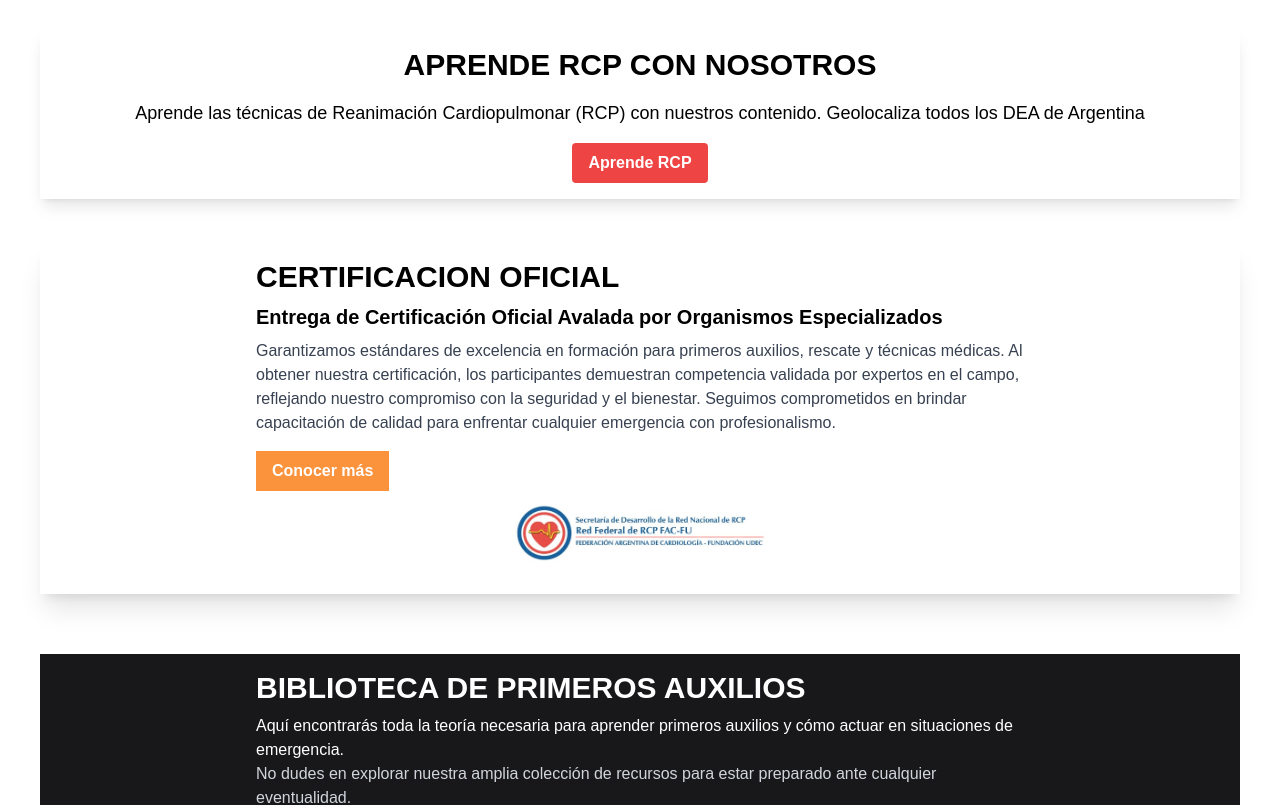
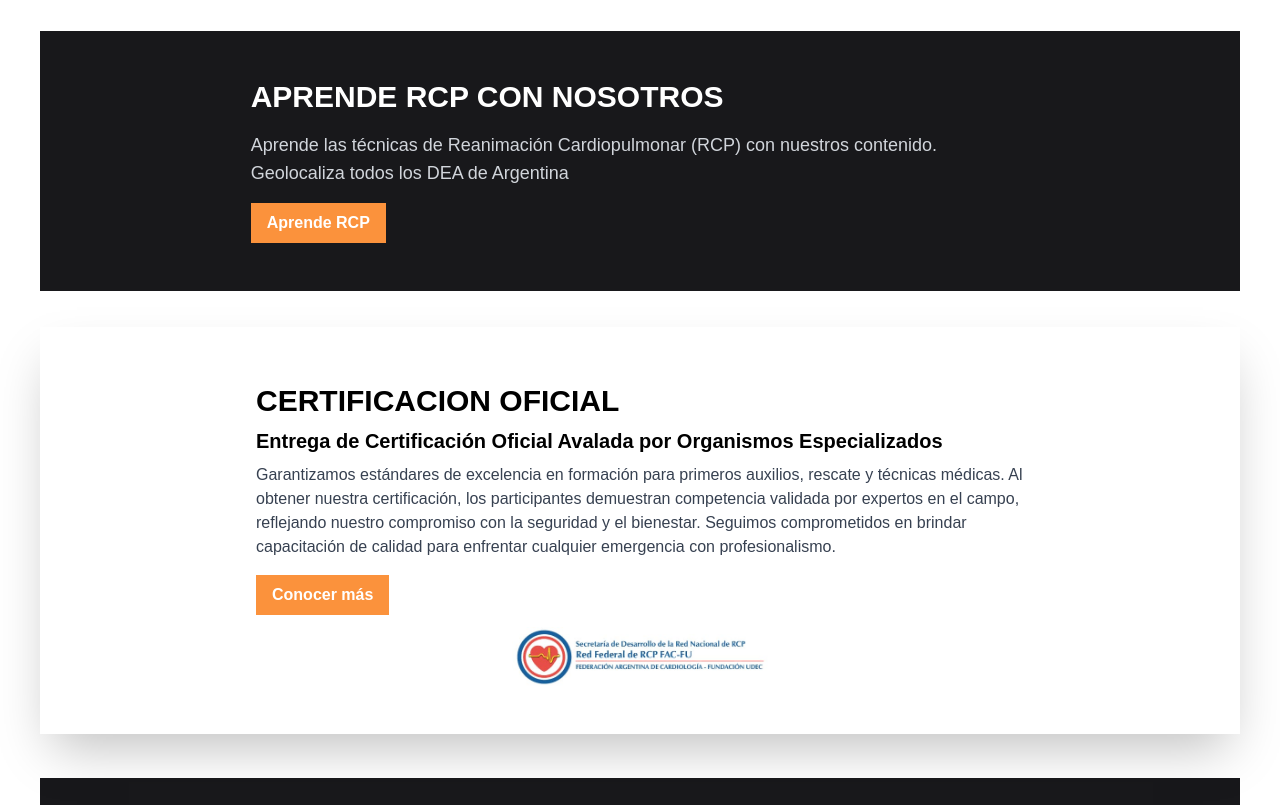
Before and after one commit to julianperuzzi/G-RCP-ARGENTINA, a React (Vite) app: page /#/ in a window 1280 px wide. Shown: the part 1220-2025 px from the top of the page. Built offline with nearby package versions, Linux system fonts and the light colour scheme.

Commit message:
cambio de color main

```diff
--- a/src/components/Certificacion.jsx
+++ b/src/components/Certificacion.jsx
@@ -5,10 +5,10 @@ import { Link } from 'react-router-dom';
 
 export const Certificacion = () => {
   return (
-    <section className="flex justify-center items-center shadow-xl mb-4">
-      <div className="sm:flex lg:w-2/3 justify-right  items-center mb-4">
+    <section className="flex justify-center items-center shadow-2xl ">
+      <div className="sm:flex lg:w-2/3 justify-right  items-center my-8">
         <div className="p-4">
-          <h2 className="text-3xl font-bold mb-2">CERTIFICACION OFICIAL</h2>
+          <h2 className="text-3xl font-bold my-2">CERTIFICACION OFICIAL</h2>
           <h3 className="text-xl font-bold mb-2">Entrega de Certificación Oficial Avalada por Organismos Especializados</h3>
           <p className="text-gray-700 mb-2">Garantizamos estándares de excelencia en formación para primeros auxilios, rescate y técnicas médicas. Al obtener nuestra certificación, los participantes demuestran competencia validada por expertos en el campo, reflejando nuestro compromiso con la seguridad y el bienestar. Seguimos comprometidos en brindar capacitación de calidad para enfrentar cualquier emergencia con profesionalismo.</p>
           <Link to="/Certificacion" className="mt-2 inline-block bg-orange-400 hover:bg-black text-white font-bold py-2 px-4">Conocer más</Link>
--- a/src/components/Teoria.jsx
+++ b/src/components/Teoria.jsx
@@ -4,8 +4,8 @@ import { Link } from 'react-router-dom';
 
 export const Teoria = () => {
   return (
-    <section className="flex justify-center items-center bg-zinc-900 ">
-      <div className="sm:flex lg:w-2/3 justify-right items-center mb-4">
+    <section className="flex justify-center items-center bg-zinc-900">
+      <div className="sm:flex lg:w-2/3 justify-right items-center my-8 ">
         <div className="p-4">
           <h2 className="text-3xl font-bold text-white mb-2">BIBLIOTECA DE PRIMEROS AUXILIOS</h2>
           <p className="text-white">Aquí encontrarás toda la teoría necesaria para aprender primeros auxilios y cómo actuar en situaciones de emergencia.</p>
--- a/src/pages/About.jsx
+++ b/src/pages/About.jsx
@@ -2,11 +2,9 @@ import React from 'react';
 import { MainArticle } from "../components/MainArticle";
 import { Blog } from "../components/Blog";
 import { Servicios } from "../components/Servicios";
-import { Nosotros } from "./Nosotros";
 import { Certificacion } from "../components/Certificacion";
 import { Teoria } from "../components/Teoria";
 import ListonInfinito from "../components/ListonInfinito";
-import Contacto from './Contacto';
 import { Link } from 'react-router-dom';
 
 export const About = () => {
@@ -22,15 +20,17 @@ export const About = () => {
         <Servicios />
       </div>
 
-      <section id="aprende-rcp" className=" px-4 py-4 text-center shadow-lg mx-4 mt-10">
+      <section id="aprende-rcp" className="px-4 py-4 mx-4 mt-10 bg-zinc-900 text-white">
+        <div className='lg:w-2/3 mx-auto lg:my-8 my-4'>
         <h2 className="text-3xl font-bold mb-4">APRENDE RCP CON NOSOTROS</h2>
-        <p className="text-lg mb-4">Aprende las técnicas de Reanimación Cardiopulmonar (RCP) con nuestros contenido. Geolocaliza todos los DEA de Argentina</p>
-        <Link to="/rcp" className="bg-red-500 hover:bg-red-600 text-white font-bold py-2 px-4 rounded inline-block">
+        <p className="text-lg mb-4 text-gray-300">Aprende las técnicas de Reanimación Cardiopulmonar (RCP) con nuestros contenido. Geolocaliza todos los DEA de Argentina</p>
+        <Link to="/rcp" className="bg-orange-400 hover:bg-black text-white font-bold py-2 px-4 inline-block">
           Aprende RCP
         </Link>
+        </div>
       </section>
 
-      <div id="certificacion" className={`xl:flex xl:gap-8 px-4 pt-1 my-10`}>
+      <div id="certificacion" className={`xl:flex xl:gap-8 px-4 pt-1 my-8`}>
         <Certificacion />
       </div>
 
```
